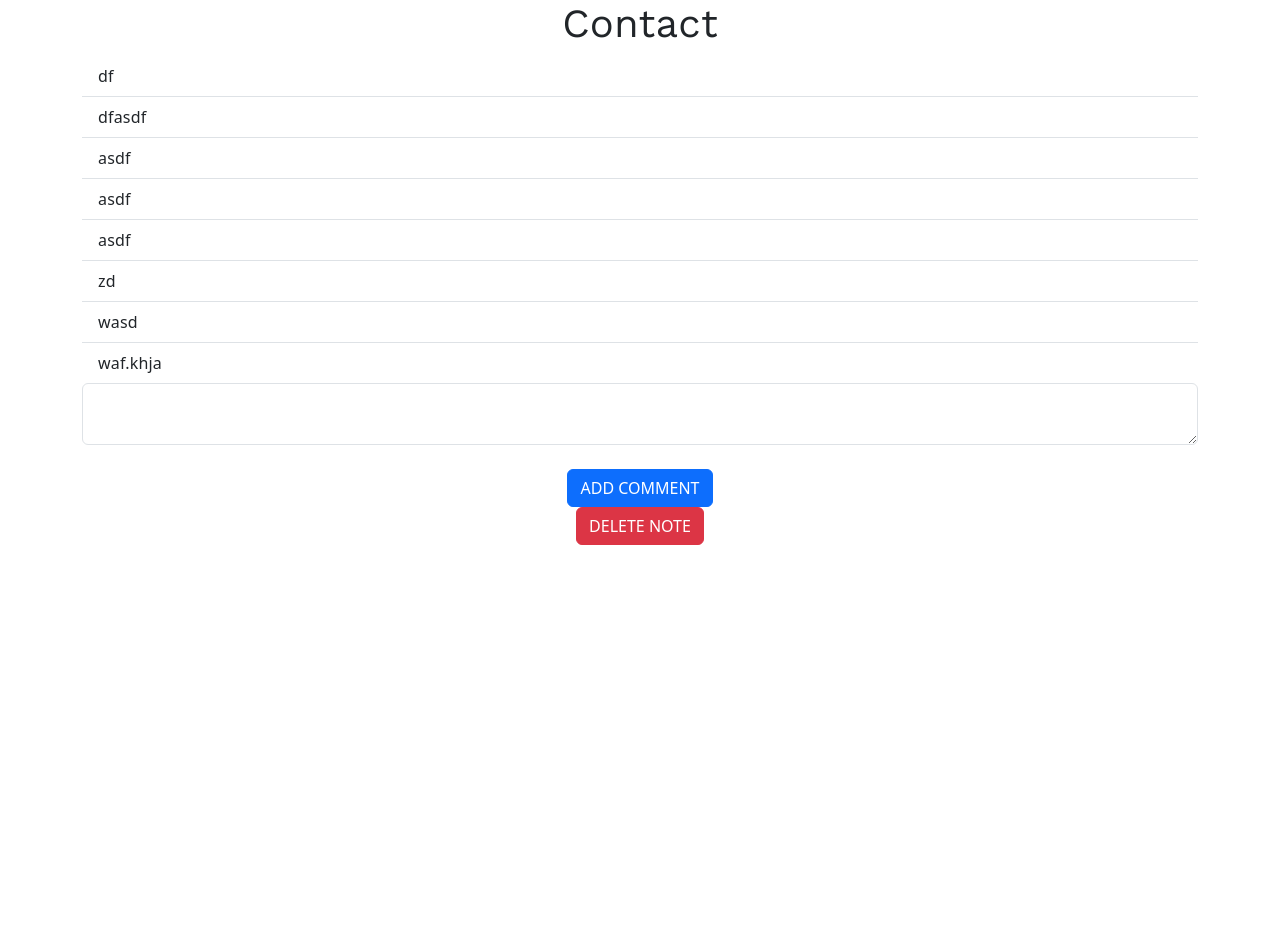
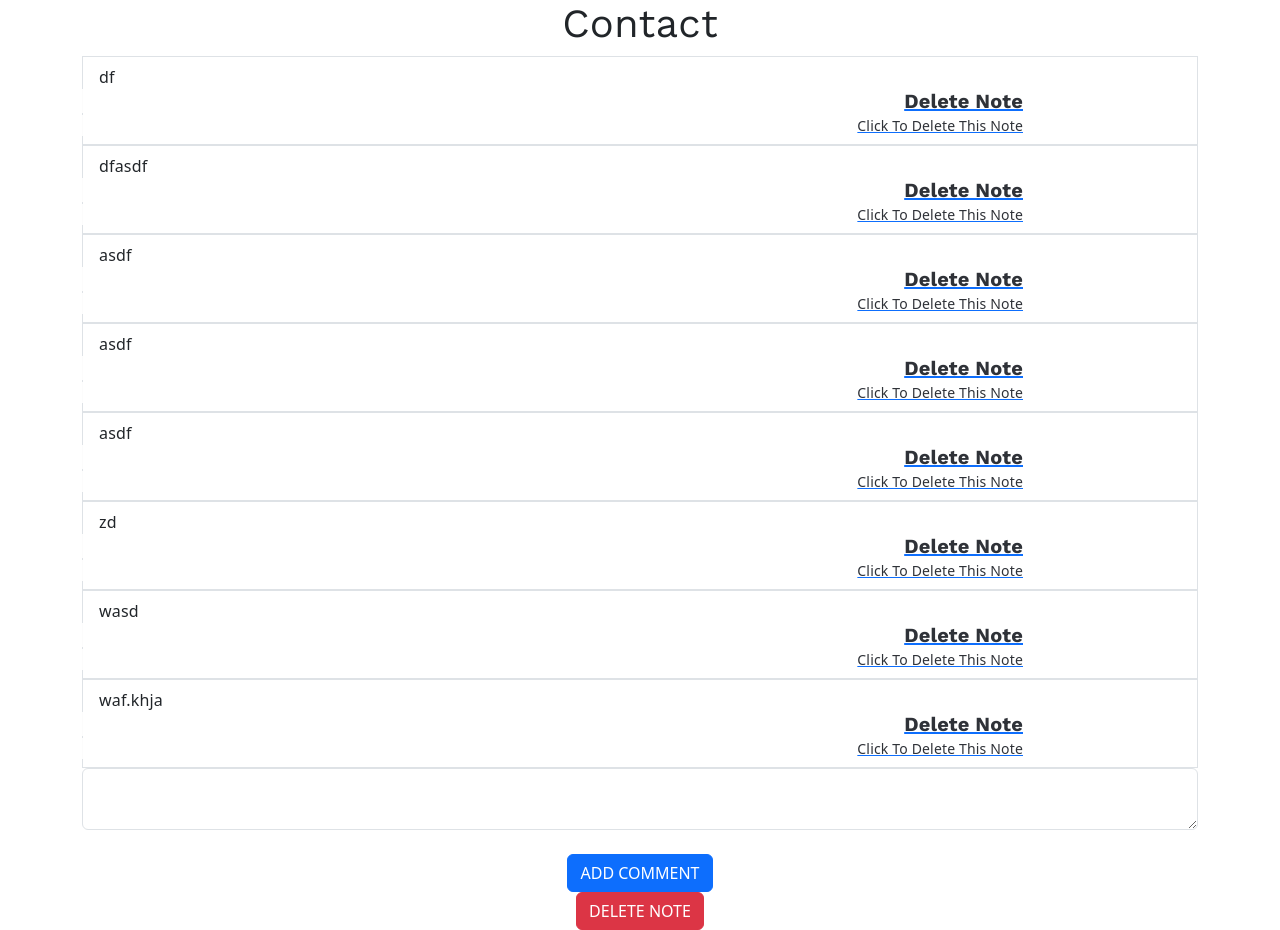
Before and after one commit to KiwiBoi2/Jpop, a Flask app: page /contact in a window 1280 px wide. Shown: the part 77-1007 px from the top of the page. Before the commit the page ends 622 px from the top, so only its background shows below. Run offline with Flask 3, Linux system fonts and the light colour scheme; a user stored in the database is signed in; data comes from the database, SQL or seed files in the repository; some libraries are stand-ins or nearby versions.

Commit message:
delete note before test

```diff
--- a/website/static/css/style.css
+++ b/website/static/css/style.css
@@ -760,3 +760,7 @@ textarea.form-control {
   color: #36a5f4;
 }
 /*# sourceMappingURL=style.css.map */
+
+.list-group .list-group-flush {
+  border-color: #e8eefb;
+}
--- a/website/templates/contact.html
+++ b/website/templates/contact.html
@@ -6,9 +6,17 @@
 
 <ul class="list-group list-group-flush" id="notes">
     {% for note in user.notes %}
+    <div class="overlay-box">
         <li class="list-group-item">
             {{ note.data }}
+            <div class="overlay-inner" align="right">
+                <a class=overlay-content href="/delete-note/{{ note.id }}">
+                    <h5 class="mb-0">Delete Note</h5>
+                    <p>Click to delete this note</p>
+                </a>
+            </div>
         </li>
+    </div>
     {% endfor %}
 </ul>
 
@@ -19,9 +27,11 @@
         <button class="btn btn-primary" type="submit">Add Comment</button>
     </div>
 </form>
-    <div align="center">
-        <button class="btn btn-danger" type="submit" id="delete">Delete Note</button>
-    </div>
+
+<div align="center">
+    <button class="btn btn-danger" type="submit" id="delete">Delete Note</button>
+</div>
+
 
 <script>
     document.getElementById('delete').addEventListener('click', function(event) {
--- a/website/views.py
+++ b/website/views.py
@@ -47,7 +47,7 @@ def contact():
 
     return render_template("contact.html", user=current_user)
 
-@views.route("/delete-note/<int:note_id>", methods=["POST"])
+@views.route("/delete-note/<int:note_id>", methods=["GET"])
 @login_required
 def delete_note(note_id):
     note=Note.query.get(note_id)
```
